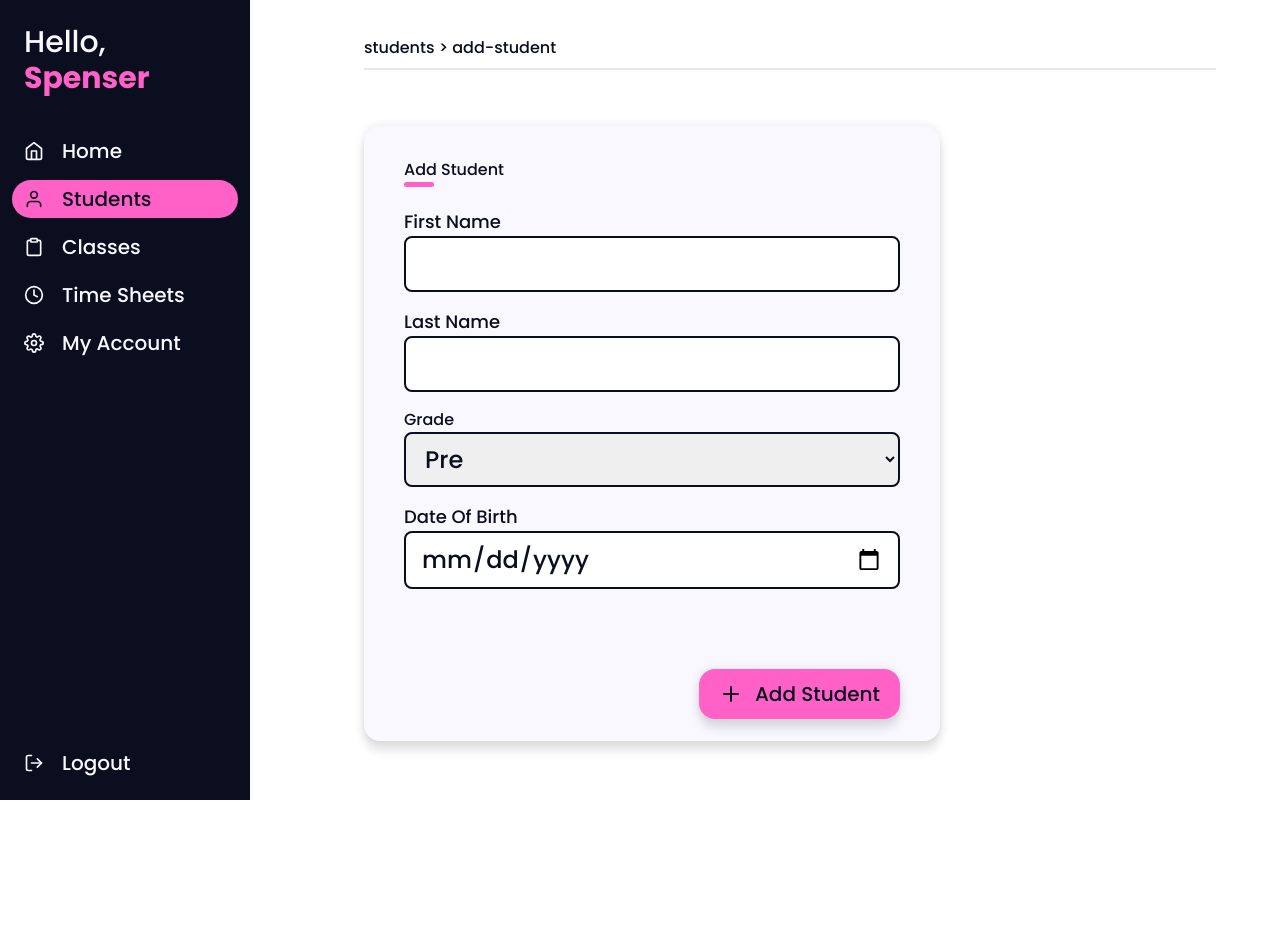
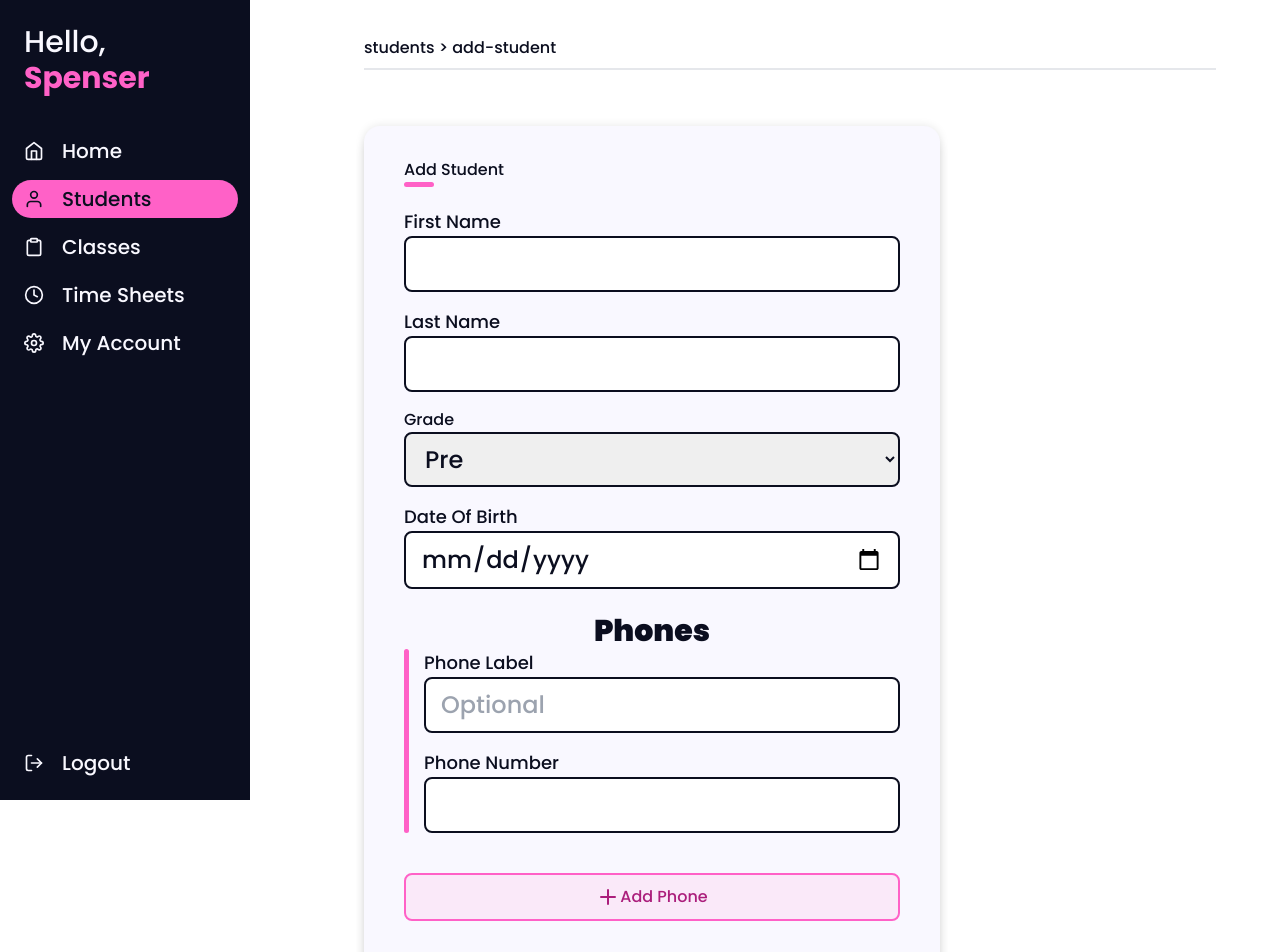
Before and after one commit to speiffer829/suzannes-app, a SvelteKit app: page /students/add-student in a window 1280 px wide. Shown: the top 952 px of the page. Before the commit the page ends 800 px from the top, so only its background shows below. Built offline with nearby package versions, Linux system fonts and the light colour scheme.

Commit message:
working on add student page

```diff
--- a/src/lib/components/Input.svelte
+++ b/src/lib/components/Input.svelte
@@ -8,7 +8,7 @@
 	export let autofocus: boolean = false;
 </script>
 
-<label>
+<label class="input">
 	<span class="w-full block text-lg">{label}</span>
 	<input
 		{name}
@@ -21,22 +21,3 @@
 		{autofocus}
 	/>
 </label>
-
-<style lang="scss">
-	label {
-		margin: 1rem 0;
-		display: block;
-	}
-	input {
-		width: 100%;
-		font-size: 24px;
-		padding: 8px 15px;
-		border: solid 2px var(--dark);
-		border-radius: 8px;
-		outline: none;
-
-		&:focus {
-			border-color: var(--pink);
-		}
-	}
-</style>
--- a/src/lib/components/toast/Toast.svelte
+++ b/src/lib/components/toast/Toast.svelte
@@ -29,7 +29,7 @@
 		bottom: 20px;
 		right: 20px;
 		width: min(80%, 300px);
-		z-index: 1001;
+		z-index: 1500;
 	}
 
 	.toast {
--- a/src/lib/types.ts
+++ b/src/lib/types.ts
@@ -1,8 +1,8 @@
 export interface phoneType {
 	phone_id: number;
-	student_id: number;
+	student_id?: number;
 	phone: string;
-	label: null | string;
+	label?: null | string;
 }
 
 export interface scannerCardType {
--- a/src/routes/(dashboard)/students/add-student/+page.svelte
+++ b/src/routes/(dashboard)/students/add-student/+page.svelte
@@ -1,20 +1,22 @@
-<script>
+<script lang="ts">
 	import DateInput from '$lib/components/DateInput.svelte';
 	import Input from '$lib/components/Input.svelte';
 	import Loading from '$lib/components/Loading.svelte';
 	import Icon from '$lib/components/Icon.svelte';
 	import { toast } from '$lib/components/toast/toast';
 
+	let isLoading = false;
+
 	let first_name, last_name, grade, dob;
 
-	let isLoading = false;
+	let phoneArr = [1];
 
 	async function handleSubmit(e) {
 		isLoading = true;
-		toast.send('Saving Student...', { color: 'yellow', isPersisting: false });
+		toast.send('Saving Student...', { color: 'yellow' });
 
 		const data = new FormData(e.target);
-		new Promise((resolve, reject) => {
+		new Promise<void>((resolve, reject) => {
 			setTimeout(() => {
 				toast.send(`${first_name} ${last_name} Has Been Added!`, {
 					color: 'green',
@@ -64,6 +66,31 @@
 
 		<DateInput name="dob" label="Date Of Birth" bind:value={dob} />
 
+		<!-- PHONE STUFF  -->
+
+		<h2 class="text-3xl font-black mt-6 text-center -mb-4">Phones</h2>
+		{#each phoneArr as phone_item (phone_item)}
+			<div class="phone-group">
+				<label class="input">
+					<span class="w-full block text-lg">Phone Label</span>
+					<input name={`phone-${phone_item}`} type="tel" title="phone" placeholder="Optional" />
+				</label>
+				<label class="input">
+					<span class="w-full block text-lg">Phone Number</span>
+					<input name={`phone-${phone_item}`} type="tel" title="phone" />
+				</label>
+			</div>
+		{/each}
+
+		<button
+			class="more-btn"
+			type="button"
+			on:click={() => (phoneArr = [...phoneArr, Math.round(Math.random() * 100)])}
+		>
+			<Icon icon="plus" />
+			<span class="block color-pink">Add Phone</span>
+		</button>
+
 		<div class="flex justify-end">
 			<button class="btn mt-16" type="submit">
 				<Icon icon="plus" />
@@ -72,3 +99,41 @@
 		</div>
 	</form>
 </div>
+
+<style lang="scss">
+	.more-btn {
+		display: block;
+		width: 100%;
+		border-radius: 8px;
+		padding: 10px;
+		display: flex;
+		align-items: center;
+		justify-content: center;
+		border: solid 2px var(--pink);
+		background: hsl(var(--pinkHSL) / 10%);
+		color: var(--pink-dark);
+		margin: 40px 0 20px;
+		transition: all 250ms;
+
+		&:hover {
+			background: hsl(var(--pinkHSL) / 40%);
+		}
+	}
+
+	.phone-group {
+		position: relative;
+		margin-bottom: 40px;
+		padding-left: 20px;
+
+		&::before {
+			content: '';
+			height: 100%;
+			background: var(--pink);
+			border-radius: 100px;
+			width: 5px;
+			position: absolute;
+			top: 0;
+			left: 0;
+		}
+	}
+</style>
--- a/src/styles/app.scss
+++ b/src/styles/app.scss
@@ -5,14 +5,31 @@
 	--darkHSL: 231 47.6% 8.2%;
 
 	--grey: #e7e7e9;
+
 	--pink: #ff61c7;
+	--pink-dark: #ab1e7c;
+	--pinkHSL: 321.3 100% 69%;
+
 	--light: #f9f8ff;
+
 	--dark-purple: #372952;
+	--dark-purpleHSL: 260.5 33.3% 24.2%;
+
 	--coral: #f69080;
+	--coralHSL: 8.2 86.9% 73.4%;
+
 	--periwinkle: #a2a7ec;
+	--periwinkleHSL: 235.9 65.9% 78%;
+
 	--red: #ff6161;
+	--redHSL: 0 100% 69%;
+
 	--green: #61ff8d;
+	--greenHSL: 136.7 100% 69%;
+
 	--yellow: #ffe261;
+	--yellowHSL: 49 100% 69%;
+
 	--shadow: 0px 0px 10px 0px rgba(0, 0, 0, 0.1), 0px 10px 10px 0px rgba(0, 0, 0, 0.1);
 }
 
@@ -76,6 +93,24 @@ body {
 	}
 }
 
+.input {
+	margin: 1rem 0;
+	display: block;
+
+	input {
+		width: 100%;
+		font-size: 24px;
+		padding: 8px 15px;
+		border: solid 2px var(--dark);
+		border-radius: 8px;
+		outline: none;
+
+		&:focus {
+			border-color: var(--pink);
+		}
+	}
+}
+
 select {
 	width: 100%;
 	font-size: 24px;
--- a/tsconfig.json
+++ b/tsconfig.json
@@ -13,7 +13,8 @@
 			"$lib": ["src/lib"],
 			"$lib/*": ["src/lib/*"],
 			"$toast": ["src/lib/components/toast/toast.ts"],
-			"$store": ["src/lib/store.ts"]
+			"$store": ["src/lib/store.ts"],
+			"$types": ["src/lib/types.ts"]
 		}
 	}
 	// Path aliases are handled by https://kit.svelte.dev/docs/configuration#alias
```
